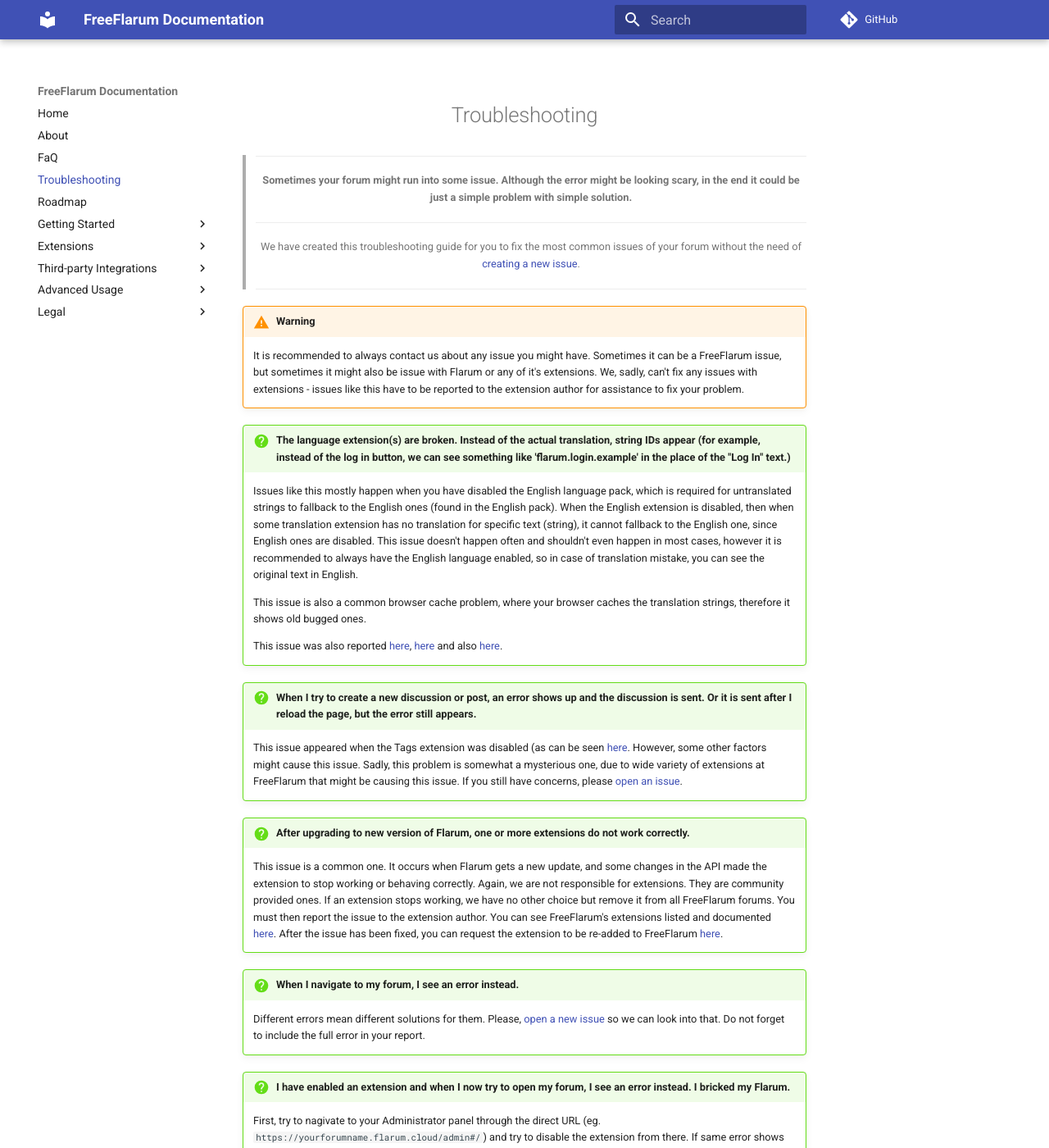
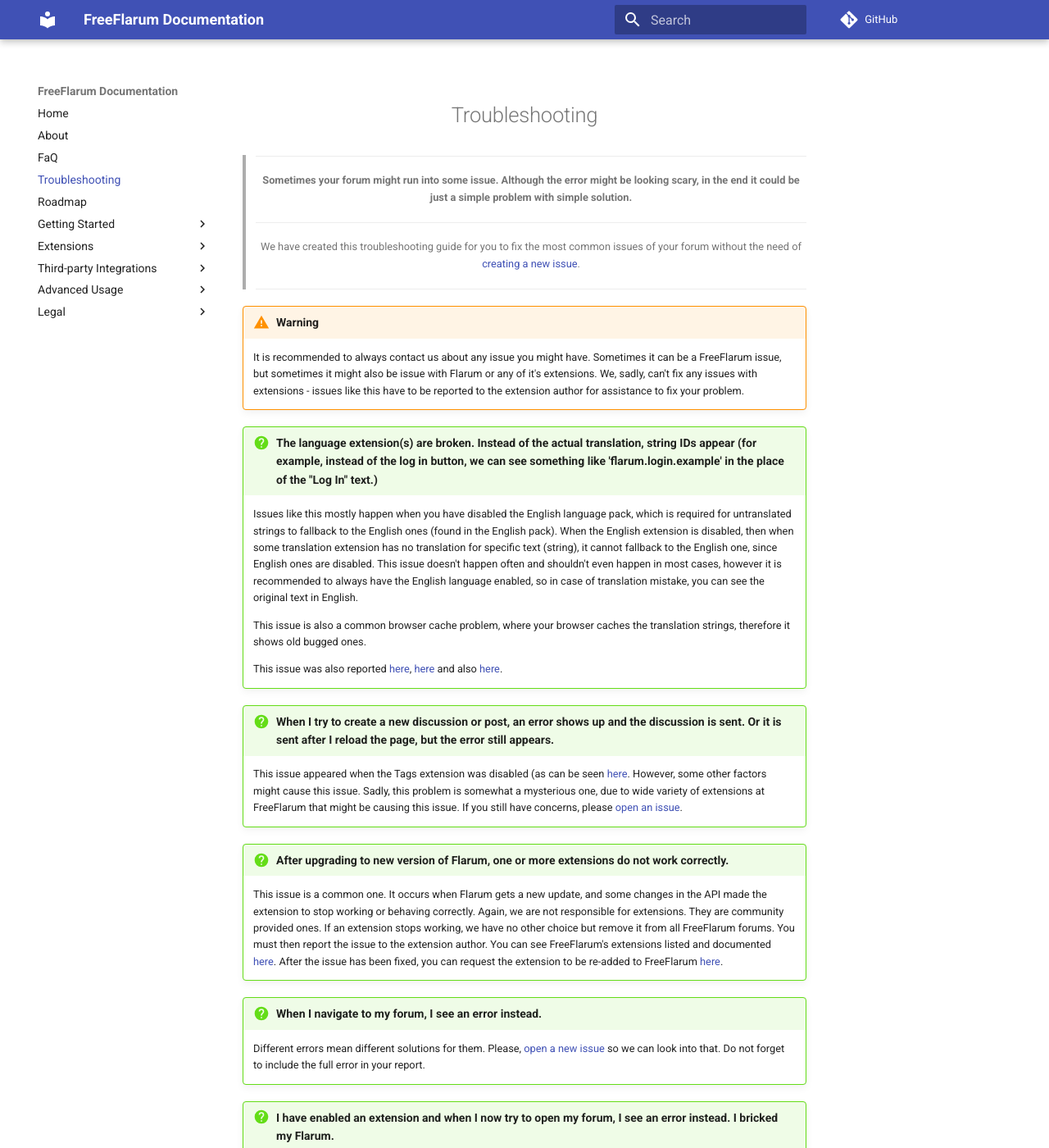
Before and after one commit to FreeFlarum/freeflarum.com, an MkDocs documentation site: the page built from docs/troubleshooting.md, in a window 1280 px wide and 1400 px high. Shown: the whole window at 82% size. Built offline with MkDocs 1.6.1 and Material for MkDocs 9.7.7, drawn with Linux system fonts in a browser that asks for light colours; comment, search, counter and statistics services are not loaded.

Commit message:
Update font-size.css

```diff
--- a/docs/style-tweaks/font-size.css
+++ b/docs/style-tweaks/font-size.css
@@ -1 +1 @@
-.md-content__inner{font-size:.64rem!important;}.admonition-title::before{font-size:.7rem!important;}
+.md-content__inner{font-size:.64rem!important;}.admonition-title{font-size:.7rem!important;}
```
